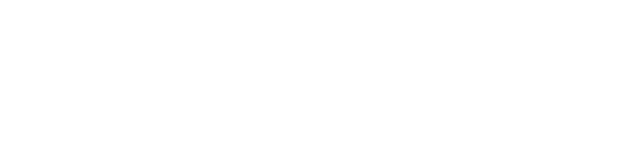
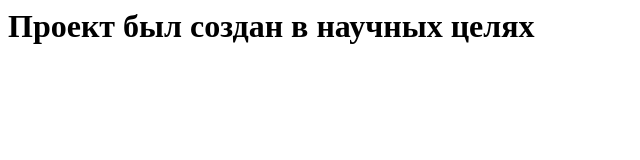
Before and after one commit to Ars434/4K-HD-About.github.io, a plain HTML site: page index.html in a window 1280 px wide. Shown: the whole page, without its empty margins (0-640 px from the left). Drawn offline with Linux system fonts and the light colour scheme.

Commit message:
Update index.html

```diff
--- a/index.html
+++ b/index.html
@@ -6,5 +6,7 @@
 </head>
 <body>
 
+    <h1>Проект был создан в научных целях</h1>
+
 </body>
 </html>
```
